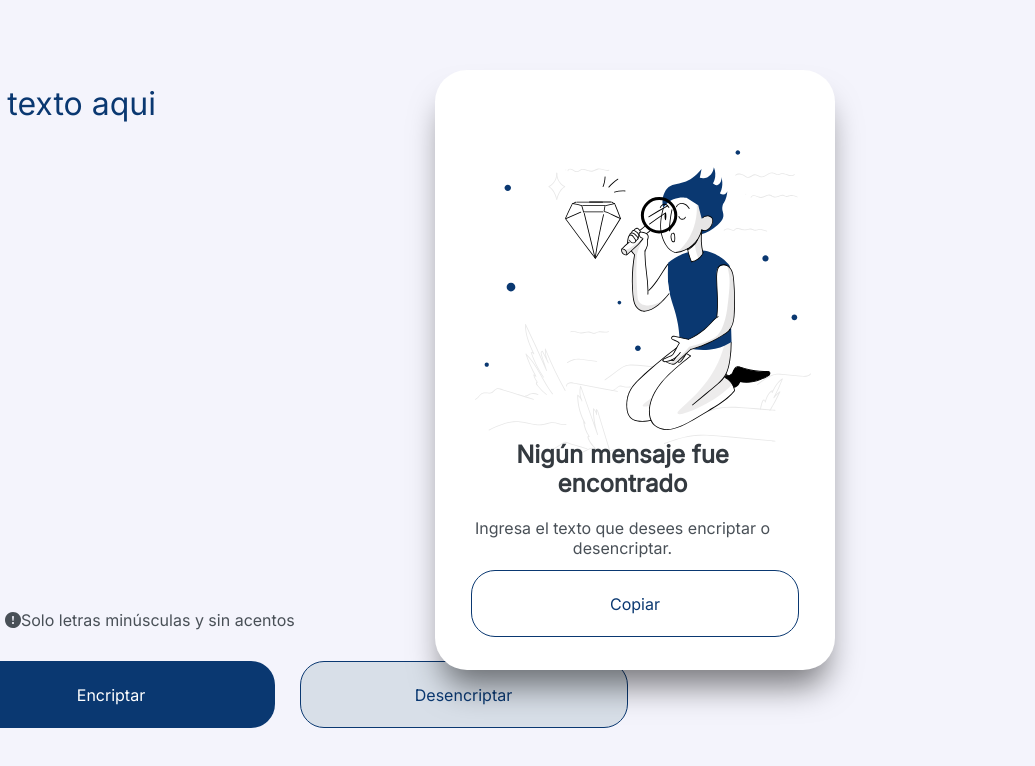
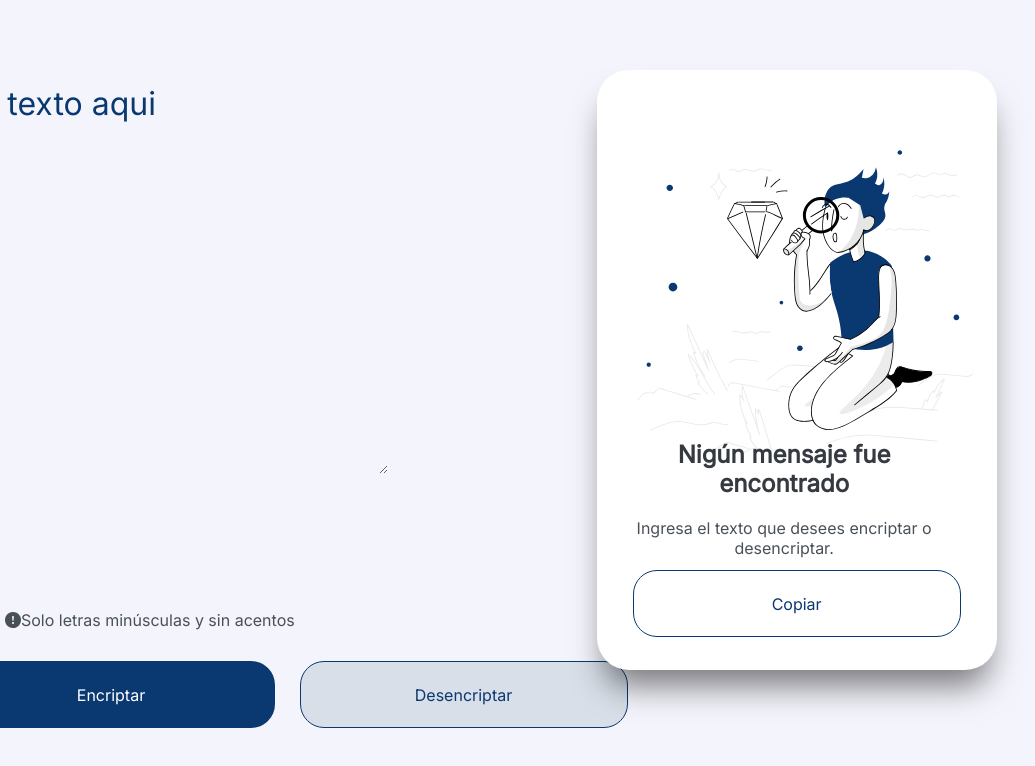
Before and after one commit to HenrryAnaelg/encriptador, a plain HTML site: page index.html in a window 1280 px wide. Shown: the full height of the page, 245-1280 px from the left. Drawn offline with Linux system fonts and the light colour scheme.

Commit message:
algunos toque de posision en el css

```diff
--- a/style.css
+++ b/style.css
@@ -38,7 +38,7 @@ main{
 }
 
 .cajatexto{
-    width: 80%;
+    width: 60%;
     height: 100%;
     border: none;
     background-color: #f4f4fc;
@@ -101,8 +101,8 @@ main{
     position: relative;
     width: 400px;
     height: 600px;
-    right: 200px;
-    padding-right: 20px;
+    right: 3%;
+    padding-right: 10px;
     background-color: #ffffff;
     box-sizing: border-box;
     border-radius: 32px;
```
